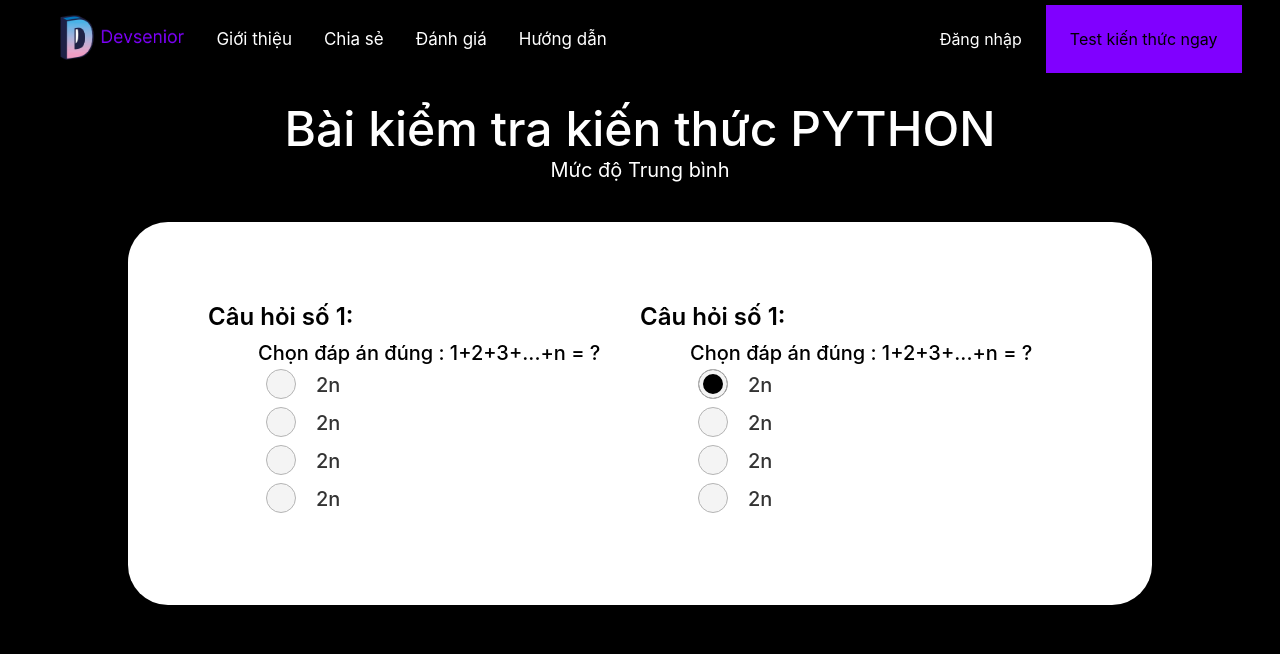
After one commit to Ngoctu1/WebInterview, a PHP site: page /exercise.html in a window 1280 px wide. The commit adds this page. Shown: the top 654 px of the page. Run offline with PHP 8.4, Linux system fonts and the light colour scheme; some libraries are stand-ins or nearby versions.

Commit message:
testcontent

```diff
--- /dev/null
+++ b/css/exercise.css
@@ -0,0 +1,119 @@
+* {
+    margin: 0;
+    padding: 0;
+    font-family: "Inter";
+    font-style: normal;
+}
+
+h1 {
+    margin-top: 100px;
+    font-weight: 500;
+    font-size: 48px;
+    line-height: 58px;
+    text-align: center;
+}
+
+.title p {
+    text-align: center;
+    font-weight: 400;
+    font-size: 20px;
+    line-height: 24px;
+}
+
+.content {
+    background: #fff;
+    border-radius: 40px;
+    width: 100%;
+    height: auto;
+    margin-top: 40px;
+    display: flex;
+    flex-wrap: wrap;
+    padding: 80px;
+}
+
+.ques {
+    width: 50%;
+    height: 25%;
+}
+
+.ques .question p {
+    color: black;
+    height: 29px;
+    font-weight: 600;
+    font-size: 24px;
+    line-height: 29px;
+}
+
+.ques .text p {
+    font-weight: 500;
+    font-size: 20px;
+    line-height: 24px;
+    color: black;
+    height: 24px;
+
+}
+span {
+    font-weight: 500;
+font-size: 20px;
+line-height: 24px;
+color: #000000;
+}
+
+.ques .text .box_ques {
+    margin-left: 50px;
+    margin-top: 10px;
+}
+.text .box_ques .choose p{
+    font-weight: 500;
+font-size: 20px;
+line-height: 24px;
+color: #000000;
+}
+
+.radio {
+    margin: 0.5rem;
+}
+
+.radio input[type=radio] {
+    position: absolute;
+    opacity: 0;
+}
+
+.radio input[type=radio]+.radio-label:before {
+    content: "";
+    background: #f4f4f4;
+    border-radius: 100%;
+    border: 1px solid #b4b4b4;
+    display: inline-block;
+    width: 1.4em;
+    height: 1.4em;
+    position: relative;
+    top: -0.2em;
+    margin-right: 1em;
+    vertical-align: top;
+    cursor: pointer;
+    text-align: center;
+    transition: all 250ms ease;
+}
+
+.radio input[type=radio]:checked+.radio-label:before {
+    background-color: #000000;
+    box-shadow: inset 0 0 0 4px #f4f4f4;
+}
+
+.radio input[type=radio]:focus+.radio-label:before {
+    outline: none;
+    border-color: #000000;
+}
+
+.radio input[type=radio]+.radio-label:empty:before {
+    margin-right: 0;
+}
+
+label {
+    font-weight: 500;
+    font-size: 20px;
+    line-height: 24px;
+
+    color: rgba(0, 0, 0, 0.8);
+}
--- a/css/starttest.css
+++ b/css/starttest.css
@@ -11,6 +11,10 @@
     h1{
         font-size: 35px;
     }
+    .content{
+      text-align: center !important;
+    }
+
 }
 #container {
     width: 100%;
@@ -28,7 +32,7 @@ h1 {
 }
 .content {
   text-align: center;
-  padding: 100px;
+  margin-top: 120px;
 }
 .pick_level {
   margin-top: 50px;
--- a/css/style.css
+++ b/css/style.css
@@ -4,12 +4,11 @@
     padding: 0;
     box-sizing: border-box;
 
-    font-size: 15px;
-    color: #ffffff;
+
 
       font-family: "Inter";
       font-style: normal;
-      font-weight: 500;
+
 
 
 }
--- /dev/null
+++ b/exercise.html
@@ -0,0 +1,118 @@
+<!DOCTYPE html>
+<html lang="en">
+  <head>
+    <meta charset="UTF-8" />
+    <meta http-equiv="X-UA-Compatible" content="IE=edge" />
+    <meta name="viewport" content="width=device-width, initial-scale=1.0" />
+
+    <link rel="stylesheet" href="css/style.css" />
+    <link rel="stylesheet" href="css/exercise.css" />
+    <link
+      rel="stylesheet"
+      href="https://cdnjs.cloudflare.com/ajax/libs/font-awesome/6.2.0/css/all.css"
+    />
+    <script
+      src="https://kit.fontawesome.com/041cb6b55e.js"
+      crossorigin="anonymous"
+    ></script>
+    <script src="js/script.js" defer></script>
+
+    <title>Document</title>
+  </head>
+
+  <body>
+    <header>
+      <div class="topnav" id="myTopnav">
+        <a href="#"><img width="130px" height="auto" src="image/logo.png" /></a>
+        <a href="#" class="hidden">Đăng nhập</a>
+        <a href="#" class="hidden">Test kiến thức ngay</a>
+
+        <a href="#">Giới thiệu</a>
+        <a href="#">Chia sẻ</a>
+        <a href="#">Đánh giá</a>
+        <a href="#">Hướng dẫn</a>
+        <a href="javascript:void(0);" class="icon" onclick="myFunction()">
+          <i class="fa fa-bars"></i>
+        </a>
+      </div>
+      <div class="topnav-right">
+        <a href="#">Đăng nhập</a>
+
+        <a href="#" class="blue">Test kiến thức ngay</a>
+      </div>
+    </header>
+    <div id="container">
+      <div class="title">
+        <h1>Bài kiểm tra kiến thức PYTHON</h1>
+        <p>Mức độ Trung bình</p>
+      </div>
+      <div class="content">
+        <div class="ques">
+          <div class="question">
+            <p>Câu hỏi số 1:</p>
+          </div>
+          <div class="text">
+            <div class="box_ques">
+              <div class="choose">
+                <p>Chọn đáp án đúng : <span>1+2+3+...+n = ?</span></p>
+
+                <div class="radio">
+                  <input id="radio-1" name="radio" type="radio" checked />
+                  <label for="radio-1" class="radio-label">2n</label>
+                </div>
+                <div class="radio">
+                  <input id="radio-2" name="radio" type="radio" />
+                  <label for="radio-2" class="radio-label">2n</label>
+                </div>
+                <div class="radio">
+                    <input id="radio-3" name="radio" type="radio" />
+                    <label for="radio-3" class="radio-label">2n</label>
+                  </div>
+                  <div class="radio">
+                    <input id="radio-4" name="radio" type="radio" />
+                    <label for="radio-4" class="radio-label">2n</label>
+                  </div>
+              </div>
+
+            </div>
+          </div>
+        </div>
+
+
+        <div class="ques">
+            <div class="question">
+              <p>Câu hỏi số 1:</p>
+            </div>
+            <div class="text">
+              <div class="box_ques">
+                <div class="choose">
+                  <p>Chọn đáp án đúng : <span>1+2+3+...+n = ?</span></p>
+
+                  <div class="radio">
+                    <input id="radio-1" name="radio" type="radio" checked />
+                    <label for="radio-1" class="radio-label">2n</label>
+                  </div>
+                  <div class="radio">
+                    <input id="radio-2" name="radio" type="radio" />
+                    <label for="radio-2" class="radio-label">2n</label>
+                  </div>
+                  <div class="radio">
+                      <input id="radio-3" name="radio" type="radio" />
+                      <label for="radio-3" class="radio-label">2n</label>
+                    </div>
+                    <div class="radio">
+                      <input id="radio-4" name="radio" type="radio" />
+                      <label for="radio-4" class="radio-label">2n</label>
+                    </div>
+                </div>
+
+              </div>
+            </div>
+          </div>
+
+
+
+      </div>
+    </div>
+  </body>
+</html>
--- a/startest.html
+++ b/startest.html
@@ -36,7 +36,7 @@
             <a href="#" class="blue">Test kiến thức ngay</a>
         </div>
     </header>
-    <section id="container">
+    <div id="container">
         <div class="content">
             <div class="title">
                 <h1>Bài kiểm tra kiến thức PYTHON</h1>
@@ -57,11 +57,11 @@
                 </div>
             </div>
             <div class="start">
-                <a href=""><button class="ready">Bắt đầu bài test</button></a>
+                <a href="exercise.html"><button class="ready">Bắt đầu bài test</button></a>
             </div>
         </div>
 
-    </section>
+    </div>
     <footer>
         <div class="infor">
             <div class="footer-column"><img src="image/logo.png" /></div>
```
